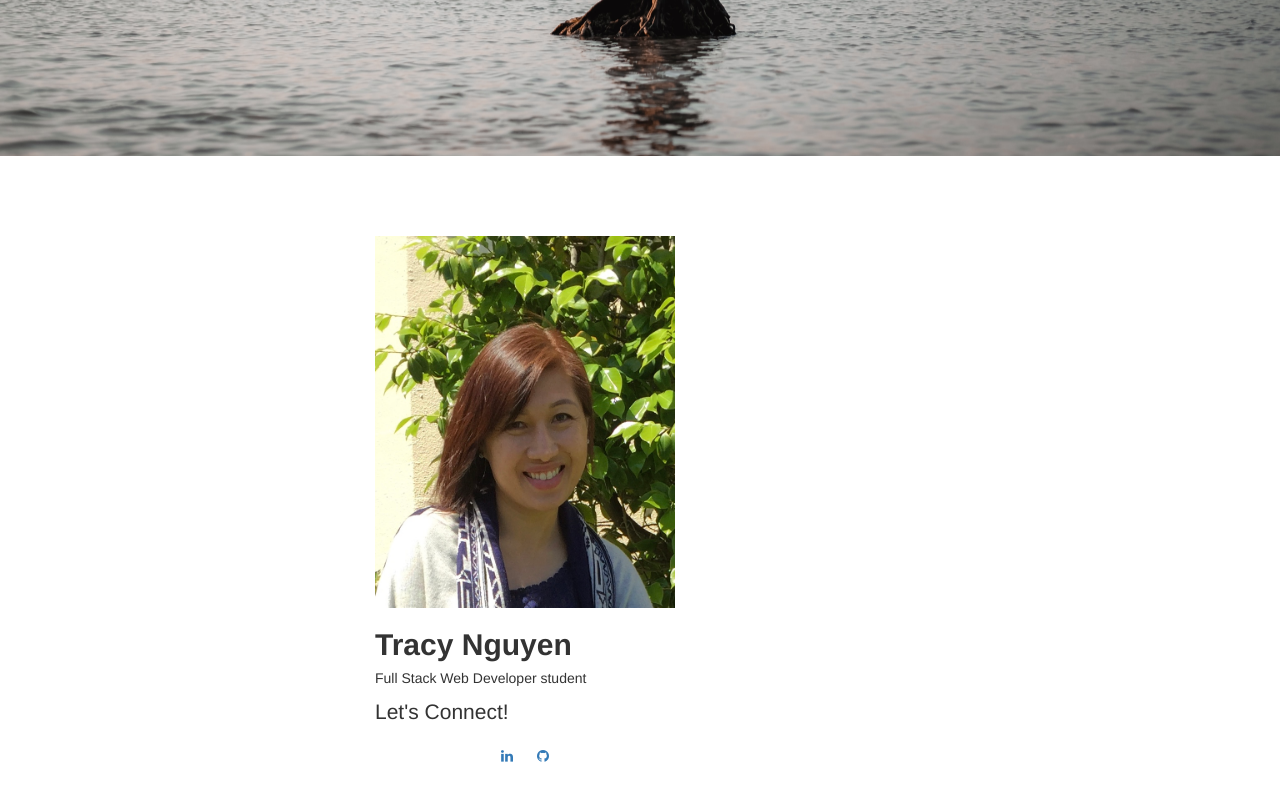
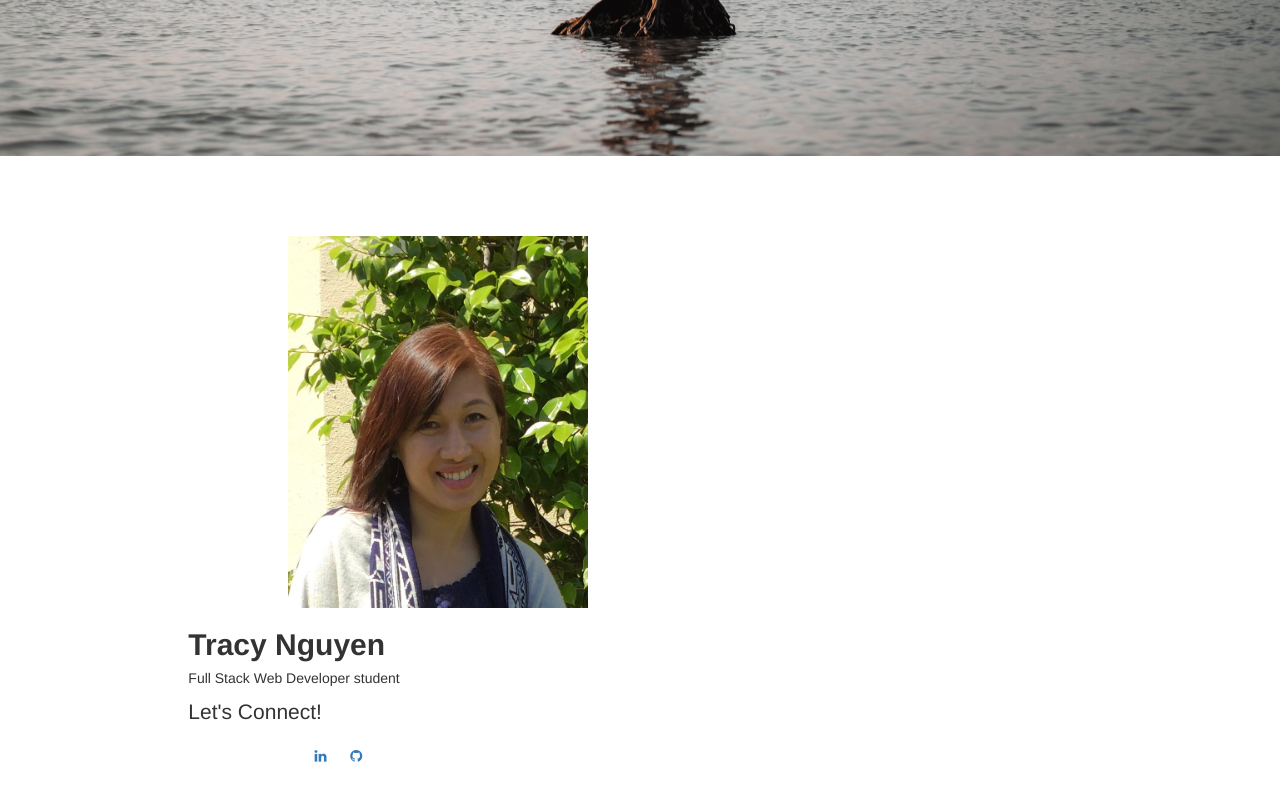
Before and after one commit to TracyVy/Bio_Page, a plain HTML site: page contact.html in a window 1280 px wide. Shown: the part 644-1444 px from the top of the page. Drawn offline with nearby package versions, Linux system fonts and the light colour scheme.

Commit message:
center img-top

```diff
--- a/assets/style.css
+++ b/assets/style.css
@@ -44,6 +44,11 @@ h1{
     width: 100%;
 }
 
+.card-img-top {
+    /* margin: 0 auto; */
+    margin-left: 100px;
+}
+
 footer {
     background-color: #23415C;
     padding: 1% 0;
--- a/contact.html
+++ b/contact.html
@@ -44,9 +44,9 @@
 
     <div class="padding">
         <div class="container-fluid">
-            <div class="row d-flex justify-content-center">
-                <div class="col-sm-3"></div>
-                <div class="col-sm-6 d-flex justify-content-center">
+            <div class="row">
+                <div class="col-sm-1 center-image"></div>
+                <div class="col-sm-1 d-flex justify-content-center">
                     <!-- Card with image, text and link -->
                     <div class="card" style="width: 30rem">
                         <img class="card-img-top" src="./assets/images/Profile.jpg" alt="profile pic">
```
